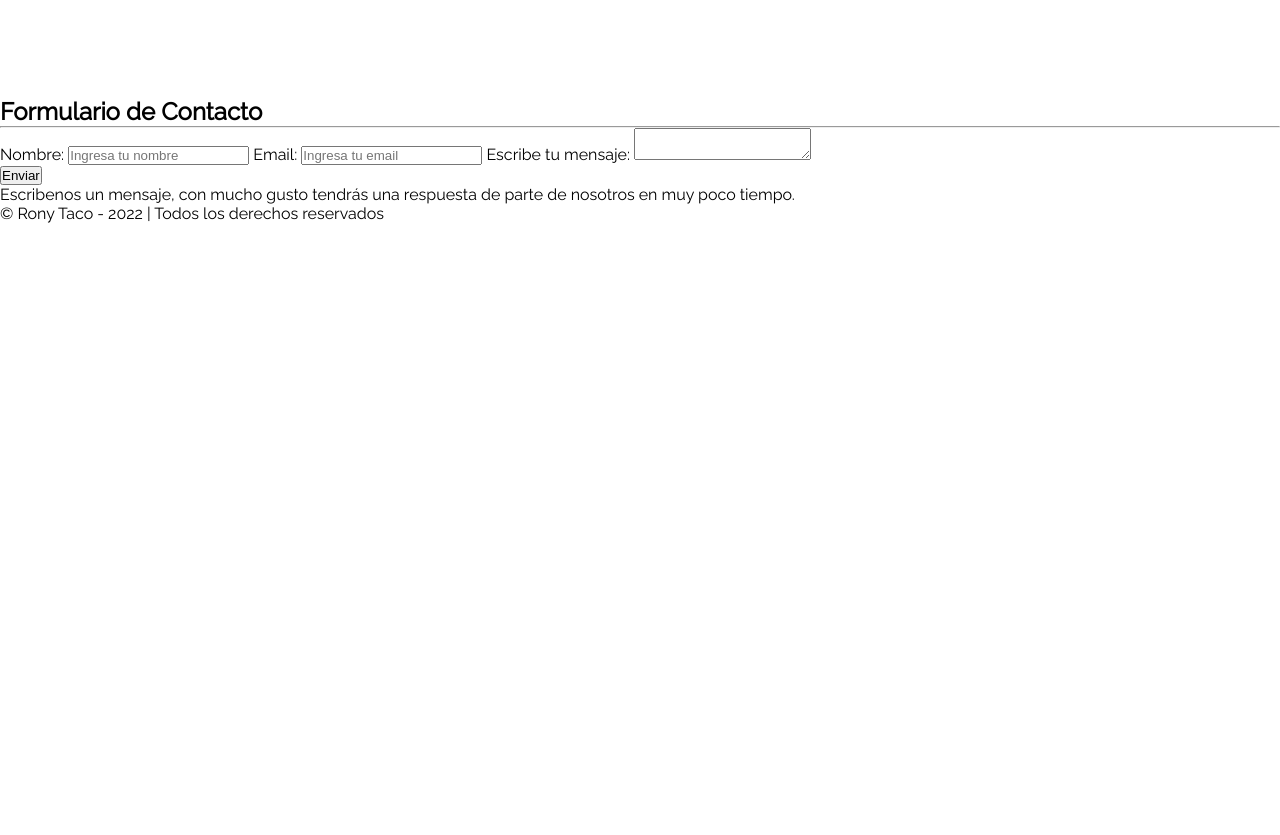
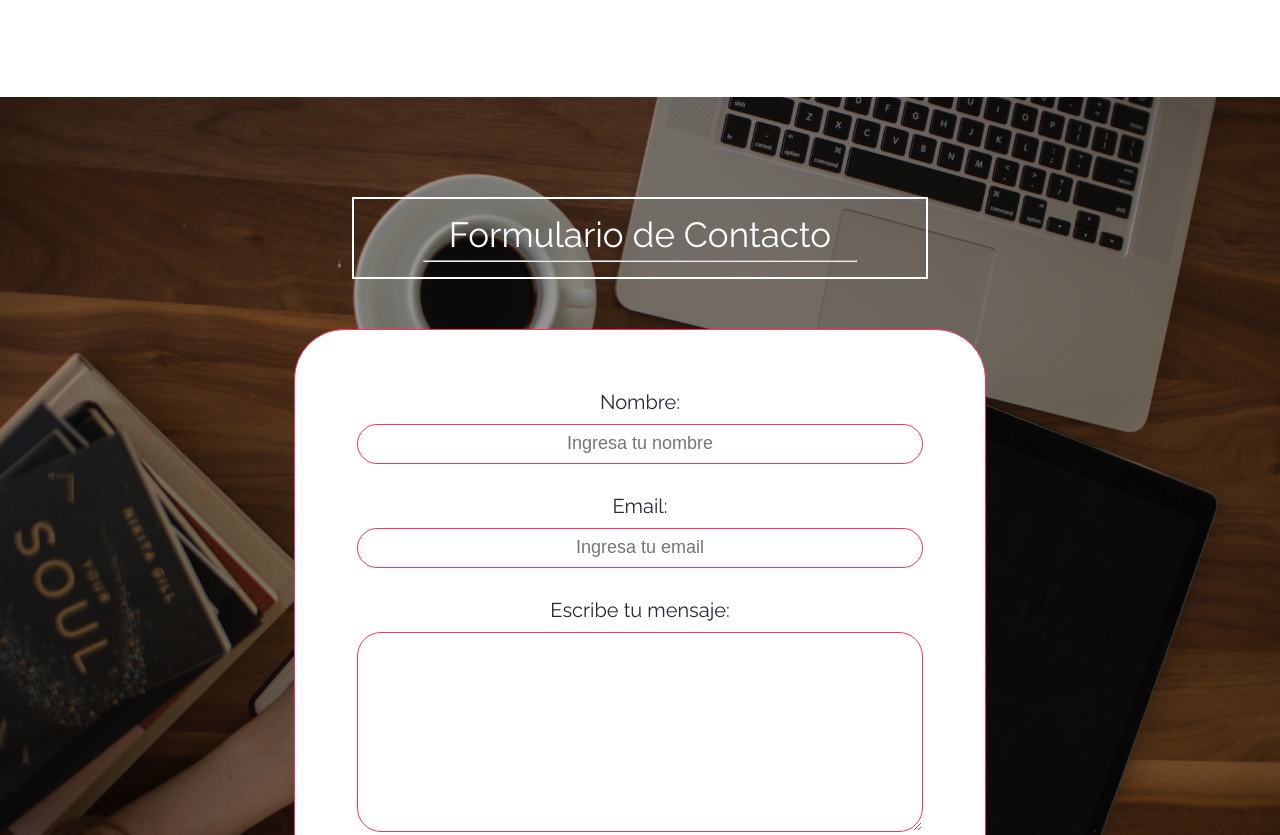
Before and after one commit to ronytacodev/Experts_agency, a plain HTML site: page index.html in a window 1280 px wide. Shown: the part 4218-5053 px from the top of the page. Before the commit the page ends 4441 px from the top, so only its background shows below. Drawn offline with Linux system fonts and the light colour scheme.

Commit message:
faltan ajustes pero ya esta casi al 90% los estilos de la sección del footer

```diff
--- a/css/styles.css
+++ b/css/styles.css
@@ -390,5 +390,170 @@ body {
     color: var(--blue);
 }
 
-/* me quede en el min 50:00 */
 /* Fin Testimonios */
+
+
+/* Inicio Footer */
+.footer {
+    position: relative;
+    width: 100%;
+    height: 100%;
+    background: url(../img/footer.jpg);
+    background-attachment: fixed;
+    background-position: center;
+    background-size: cover;
+}
+
+.footer .deg-footer {
+    position: absolute;
+    top: 0;
+    left: 0;
+    width: 100%;
+    height: 100%;
+    background: rgba(0, 0, 0, 0.4);
+}
+
+.footer .eje2footer {
+    position: relative;
+    width: 100%;
+    height: 100%;
+}
+
+.footer .footer-content {
+    padding-top: 100px;
+    width: 90%;
+    margin: auto;
+}
+
+.footer .footer-content .footer-title {
+    width: 50%;
+    margin: auto;
+    border: 2px solid #fff;
+    padding: 15px;
+}
+
+.footer .footer-content .footer-title h2 {
+    font-size: 35px;
+    font-weight: 400;
+    color: #fff;
+    text-align: center;
+    margin-bottom: 5px;
+}
+
+.footer .footer-content .footer-title hr {
+    background: #fff;
+    height: 2px;
+    width: 80%;
+    margin: auto;
+}
+
+.footer .formulario-content {
+    width: 60%;
+    margin: 50px auto;
+    background: #Fff;
+    padding: 30px;
+    border-radius: 50px;
+    border: 1.5px solid var(--red);
+    margin-bottom: 100px;
+}
+
+.footer .formulario-content #formulario {
+    display: flex;
+    justify-content: center;
+    flex-direction: column;
+}
+
+.footer .formulario-content #formulario label {
+    font-size: 20px;
+    text-align: center;
+    color: var(--black);
+    margin: 30px 0px 10px 0px;
+}
+
+.footer .formulario-content #formulario input {
+    width: 90%;
+    height: 40px;
+    margin: auto;
+    border-radius: 24px;
+    outline: none;
+    border: 1.5px solid var(--red);
+    text-align: center;
+    font-size: 18px;
+    color: var(--black);
+}
+
+.footer .formulario-content #formulario textarea {
+    width: 90%;
+    height: 200px;
+    margin: auto;
+    border-radius: 24px;
+    outline: none;
+    border: 1.5px solid var(--red);
+    padding: 20px;
+    font-size: 15px;
+    color: var(--black);
+}
+
+.footer .formulario-content #formulario .send {
+    margin: 30px;
+    display: flex;
+    justify-content: center;
+}
+
+.footer .formulario-content #formulario .send button {
+    width: 120px;
+    height: 40px;
+    text-align: center;
+    line-height: 40px;
+    font-size: 20px;
+    background-color: var(--red);
+    border: none;
+    outline: none;
+    border-radius: 20px;
+    color: #fff;
+    cursor: pointer;
+    transition: 0.5s;
+}
+
+.footer .formulario-content #formulario .send button:hover {
+    background: var(--blue);
+    color: var(--black);
+}
+
+
+.footer .formulario-content #formulario .mensaje-form {
+    width: 100%;
+    margin: auto;
+    padding: 20px;
+}
+
+.footer .formulario-content #formulario .mensaje-form p {
+    font-size: 19px;
+    color: var(--black);
+    line-height: 35px;
+}
+
+/* .footer .footer-text {
+    position: absolute;
+    bottom: 0;
+    left: 0;
+    width: 100%;
+    height: 70px;
+    background-color: rgba(0, 0, 0, 0.8);
+    display: flex;
+    justify-content: center;
+    align-items: center;
+    border-top: 2px solid #fff;
+} */
+
+/*
+.footer .footer-text p {
+    font-size: 20px;
+    text-align: center;
+    color: #fff;
+} */
+
+
+/* me quede en el min 1:01:22 */
+
+/* Fin Footer */
```
Also changed, not shown: img/footer.jpg (added).
